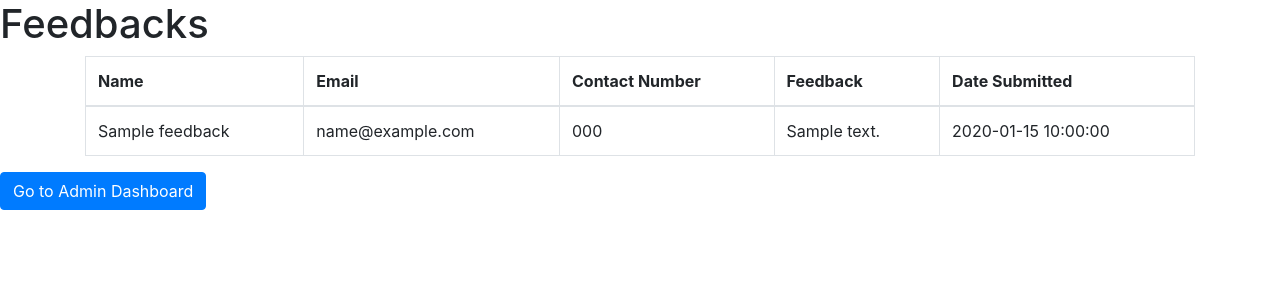
After one commit to Chanukaisuru/Doc-Finder, a PHP site: page /feedback_view.php in a window 1280 px wide. The commit adds this page. Shown: the top 300 px of the page. Run offline with PHP 8.4, Linux system fonts and the light colour scheme; tables that the repository leaves empty or names only in its code hold one stand-in row (values such as "Sample post").

Commit message:
Add admin dashboard button, Implement feedback view page,Connect feedback form to database

```diff
--- /dev/null
+++ b/feedback_view.php
@@ -0,0 +1,71 @@
+<?php
+// Database connection details
+include 'database.php';
+
+// Fetch feedbacks
+$sql = "SELECT name, email, contact_number, feedback_text, created_at FROM feedback ORDER BY created_at DESC";
+$result = $conn->query($sql);
+?>
+
+<!DOCTYPE html>
+<html lang="en">
+
+<head>
+    <meta charset="UTF-8">
+    <meta name="viewport" content="width=device-width, initial-scale=1.0">
+    <title>Feedbacks</title>
+
+    <!-- BOOTSTRAP CDN Links -->
+    <link rel="stylesheet" href="https://maxcdn.bootstrapcdn.com/bootstrap/4.0.0/css/bootstrap.min.css"
+        integrity="sha384-Gn5384xqQ1aoWXA+058RXPxPg6fy4IWvTNh0E263XmFcJlSAwiGgFAW/dAiS6JXm" crossorigin="anonymous">
+</head>
+
+<body>
+
+    <section id="feedback-section">
+        <h1 class="h1-tag">Feedbacks</h1>
+        <div class="container">
+            <table class="table table-bordered">
+                <thead>
+                    <tr>
+                        <th>Name</th>
+                        <th>Email</th>
+                        <th>Contact Number</th>
+                        <th>Feedback</th>
+                        <th>Date Submitted</th>
+                    </tr>
+                </thead>
+                <tbody>
+                    <?php
+                    if ($result->num_rows > 0) {
+                        // Output data of each row
+                        while($row = $result->fetch_assoc()) {
+                            echo "<tr>
+                                    <td>" . htmlspecialchars($row['name']) . "</td>
+                                    <td>" . htmlspecialchars($row['email']) . "</td>
+                                    <td>" . htmlspecialchars($row['contact_number']) . "</td>
+                                    <td>" . htmlspecialchars($row['feedback_text']) . "</td>
+                                    <td>" . htmlspecialchars($row['created_at']) . "</td>
+                                </tr>";
+                        }
+                    } else {
+                        echo "<tr><td colspan='5'>No feedbacks found</td></tr>";
+                    }
+                    ?>
+                </tbody>
+            </table>
+        </div>
+    </section>
+
+    <!-- Form to redirect to admin dashboard -->
+    <form action="admin_dashboard.php" method="get">
+        <button type="submit" class="btn btn-primary">Go to Admin Dashboard</button>
+    </form>
+
+</body>
+
+</html>
+
+<?php
+$conn->close();
+?>
```
Also changed, not shown: admin_dashboard.php (+13 -2 lines), nbproject/project.xml (added, +9 -0 lines), 2 other files.
